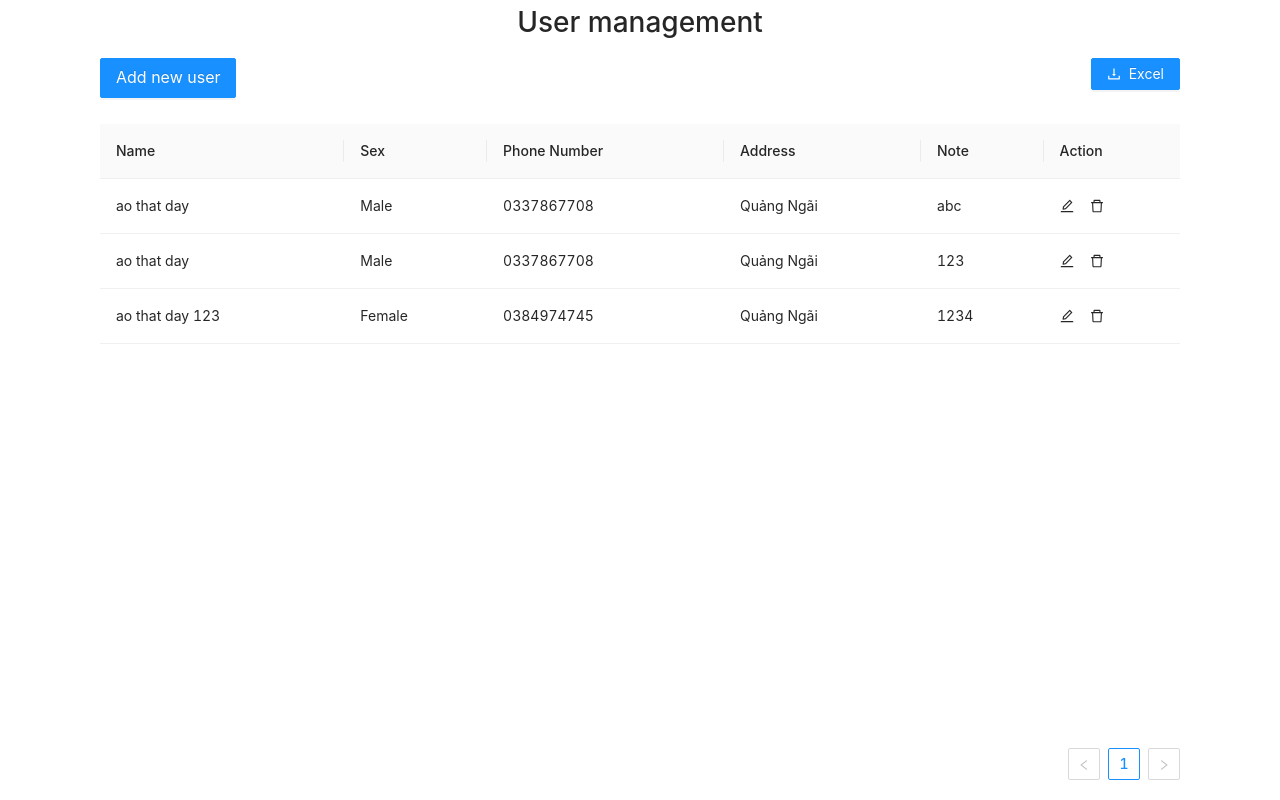
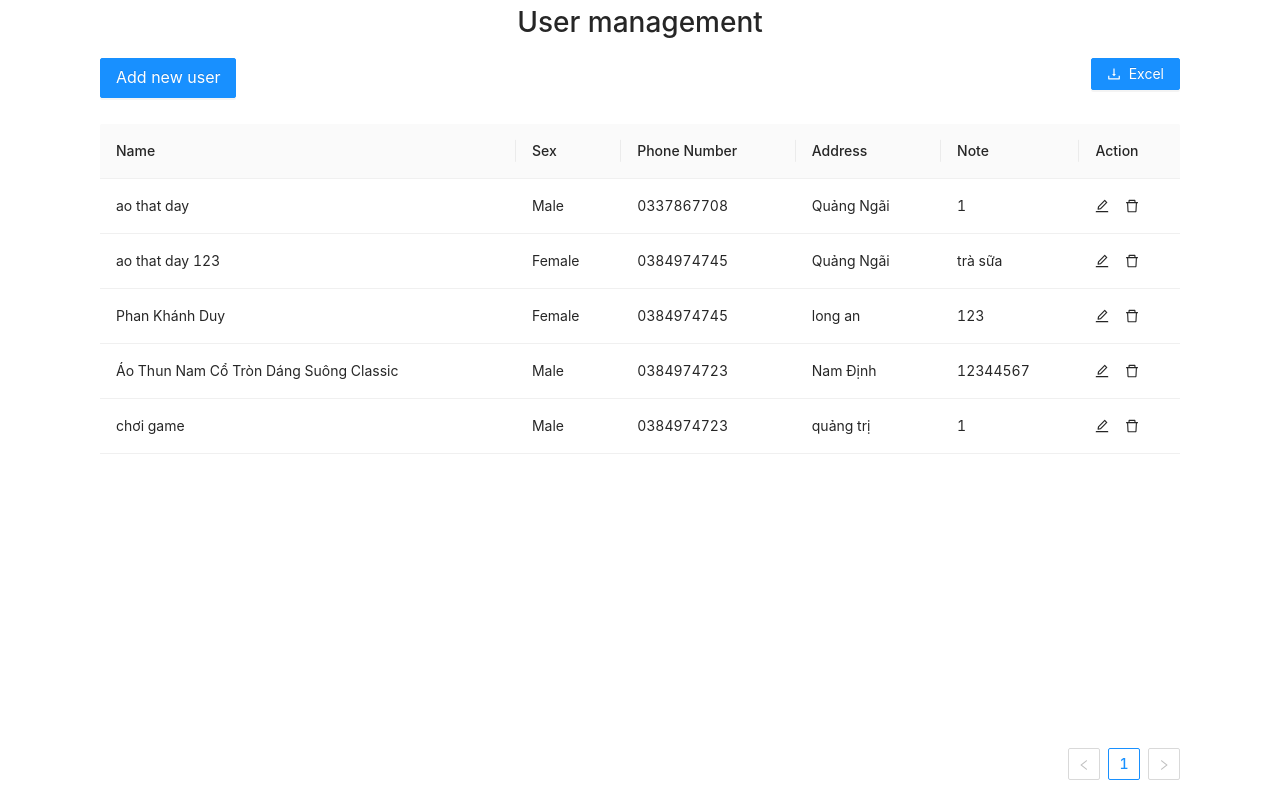
Before and after one commit to annguyenhuu0702/user-manager, a React (Create React App) app: page / in a window 1280 px wide. Built offline with nearby package versions, Linux system fonts and the light colour scheme; data requests are answered from the project's data file.

Commit message:
update bug mới

```diff
--- a/db.json
+++ b/db.json
@@ -5,24 +5,40 @@
       "sex": "Male",
       "phoneNumber": "0337867708",
       "address": "Quảng Ngãi",
-      "note": "abc",
+      "note": "1",
       "id": 1
-    },
-    {
-      "name": "ao that day",
-      "sex": "Male",
-      "phoneNumber": "0337867708",
-      "address": "Quảng Ngãi",
-      "note": "123",
-      "id": 2
     },
     {
       "name": "ao that day 123",
       "sex": "Female",
       "phoneNumber": "0384974745",
       "address": "Quảng Ngãi",
-      "note": "1234",
+      "note": "trà sữa",
       "id": 3
+    },
+    {
+      "name": "Phan Khánh Duy",
+      "sex": "Female",
+      "phoneNumber": "0384974745",
+      "address": "long an",
+      "note": "123",
+      "id": 4
+    },
+    {
+      "name": "Áo Thun Nam Cổ Tròn Dáng Suông Classic",
+      "sex": "Male",
+      "phoneNumber": "0384974723",
+      "address": "Nam Định",
+      "note": "12344567",
+      "id": 5
+    },
+    {
+      "name": "chơi game",
+      "sex": "Male",
+      "phoneNumber": "0384974723",
+      "address": "quảng trị",
+      "note": "1",
+      "id": 6
     }
   ]
 }
--- a/src/components/Modal/ModalUser.js
+++ b/src/components/Modal/ModalUser.js
@@ -11,7 +11,6 @@ import { useDispatch, useSelector } from "react-redux";
 
 const ModalUser = ({ openModal }) => {
   const [openModalAddNote, setOpenModalAddNote] = useState(false);
-  const [addNote, setAddNote] = useState("");
   const title = useSelector((state) => state.modal.title);
   const userEdit = useSelector((state) => state.user.userEdit);
   const allUser = useSelector((state) => state.user.allUser);
@@ -26,7 +25,8 @@ const ModalUser = ({ openModal }) => {
     address: userEdit ? userEdit.address : "",
     note: userEdit ? userEdit.note : "",
   });
-  console.log(addNote);
+
+  const [addNote, setAddNote] = useState(userEdit ? userEdit.note : "");
 
   const handleCancel = () => {
     dispatch(hideModal());
@@ -43,7 +43,7 @@ const ModalUser = ({ openModal }) => {
     }
   };
 
-  const handleSubmitAddNote = (e) => {
+  const handleSubmitAddNote = () => {
     setUser({
       ...user,
       note: addNote,
@@ -119,7 +119,23 @@ const ModalUser = ({ openModal }) => {
               onChange={(e) => setUser({ ...user, address: e.target.value })}
             />
           </Form.Item>
-
+          <Row>
+            <Col lg={6}>
+              {!userEdit && (
+                <div>
+                  <Button
+                    type="primary"
+                    style={{ marginRight: "10px", marginBottom: "10px" }}
+                    onClick={() => {
+                      setOpenModalAddNote(true);
+                    }}
+                  >
+                    Add note
+                  </Button>
+                </div>
+              )}
+              {userEdit && (
+                <div>
                   <Button
                     type="primary"
                     style={{ marginRight: "10px" }}
@@ -127,9 +143,13 @@ const ModalUser = ({ openModal }) => {
                       setOpenModalAddNote(true);
                     }}
                   >
-            Add note
+                    Edit note
                   </Button>
-
+                </div>
+              )}
+            </Col>
+            <Col lg={18}>
+              {/* modal lớn */}
               <Form.Item
                 name="note"
                 rules={[
@@ -140,19 +160,12 @@ const ModalUser = ({ openModal }) => {
                 ]}
               >
                 <>
-              <TextArea
-                rows={4}
-                value={user.note}
-                onChange={(e) => {
-                  setUser({
-                    ...user,
-                    note: e.target.value,
-                  });
-                }}
-              />
+                  <TextArea rows={4} value={user.note} readOnly />
                 </>
               </Form.Item>
-          <br />
+            </Col>
+          </Row>
+
           <div className="modal-btn">
             <Button
               key="back"
@@ -167,9 +180,10 @@ const ModalUser = ({ openModal }) => {
           </div>
         </Form>
       </Modal>
+      {/* modal con */}
       {openModalAddNote && (
         <Modal
-          title="Add note"
+          title={userEdit ? "Edit note" : "Add Note"}
           visible={openModalAddNote}
           footer={[]}
           onCancel={() => {
@@ -177,21 +191,21 @@ const ModalUser = ({ openModal }) => {
           }}
         >
           <Form
-            onFinish={(e) => {
-              handleSubmitAddNote(e);
+            onFinish={() => {
+              handleSubmitAddNote();
             }}
             labelCol={{ span: 6 }}
             initialValues={{ addNote: addNote }}
           >
             <Form.Item
-              label="Add note"
+              label={userEdit ? "Edit note" : "Add Note"}
               name="addNote"
-              // rules={[
-              //   {
-              //     required: true,
-              //     message: "Please input your add note!",
-              //   },
-              // ]}
+              rules={[
+                {
+                  required: true,
+                  message: "Please input your add note!",
+                },
+              ]}
             >
               <TextArea
                 placeholder="Please enter your comment"
```
Lines whose indentation alone changed are shown as unchanged.
